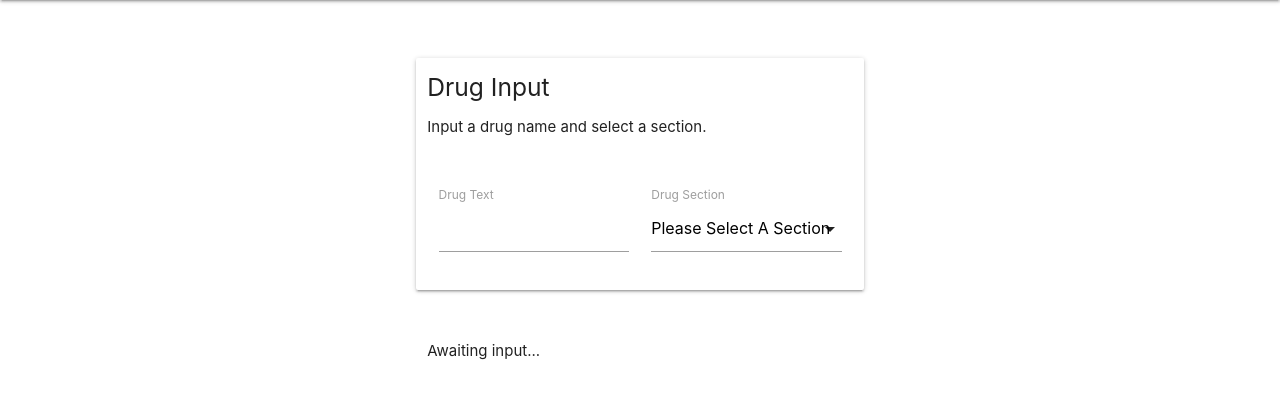
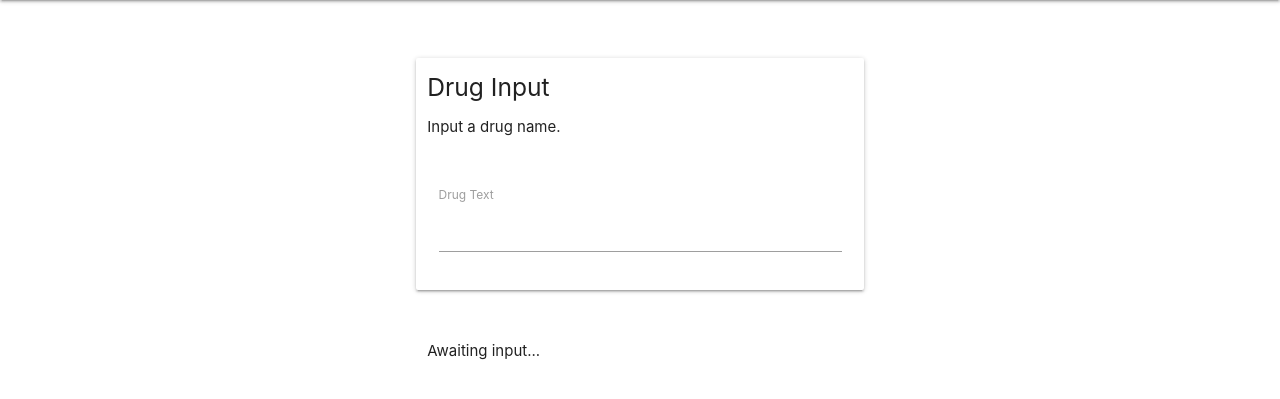
Before and after one commit to ICTatRTI/nsdug-drug-coder-api, a Flask app: page /interface/ in a window 1280 px wide. Shown: the part 64-463 px from the top of the page. Run offline with Flask 2, Linux system fonts and the light colour scheme; parts of the project's set-up code (start-up, migrations or seed data) failed here and were passed over; some libraries are stand-ins or nearby versions.

Commit message:
Removing drug section from interface

```diff
--- a/app.py
+++ b/app.py
@@ -2,8 +2,6 @@ from flask import Flask, jsonify, request, abort, redirect, render_template
 from helpers import (x_input, text_processor, code_lookup, code_descriptions, load_model, response_description, top_n_probabilities)
 from time import time
 from flask_cors import cross_origin
-
-DRUG_SECTIONS = ["IN01", "LS01", "PYROT", "STYOT", "SVYOT", "TRYOT", "SD02", "SD15", "TX21", "TX36"]
 
 # Load model into memory
 
--- a/static/interface.js
+++ b/static/interface.js
@@ -2,7 +2,6 @@ var watchExampleVM = new Vue({
     el: '#app',
     data: {
       drugText: null,
-      drugSection: null,
       predictions: 'Awaiting input...',
     },
     created: function () {
@@ -22,14 +21,13 @@ var watchExampleVM = new Vue({
     },
     methods: {
       getPredictions: _.debounce(function () {
-        if (!this.drugText || !this.drugSection) {
+        if (!this.drugText) {
           this.predictions = 'Awaiting input...'
           return
         }
 
         var vm = this
         axios.post('/drug-predict/', {
-          drug_section: this.drugSection,
           drug_text: this.drugText
         })
           .then(function (response) {
--- a/templates/interface.html
+++ b/templates/interface.html
@@ -3,28 +3,11 @@
   <div class="row">
     <div class="col s6 offset-s3 card-panel">
       <h5>Drug Input</h5>
-      <p>Input a drug name and select a section.</p>
-      <div class="input-field col s6">
+      <p>Input a drug name.</p>
+      <div class="input-field col s12">
         <p>
           <label for="drug-text">Drug Text</label>
           <input id="drug-text" type="text" v-model="drugText">
-        </p>
-      </div>
-      <div class="input-field col s6">
-        <p>
-          <label for="drug-section">Drug Section</label>
-          <select id="drug-section" v-model="drugSection">
-            <option value="" disabled default>Please Select A Section</option>
-            <option value="IN01">Inhalant</option>
-            <option value="LS01">Hallucinogen</option>
-            <option value="PYROT">Pain Reliever</option>
-            <option value="STYOT">Stimulant</option>
-            <option value="SVYOT">Sedative</option>
-            <option value="TRYOT">Tranquilizer</option>
-            <option value="SD02">Cough/Cold Medicine</option>
-            <option value="SD15">Injected Drug</option>
-            <option value="TX21,TX36">Other Drug Type</option>
-          </select>
         </p>
       </div>
     </div>
```
